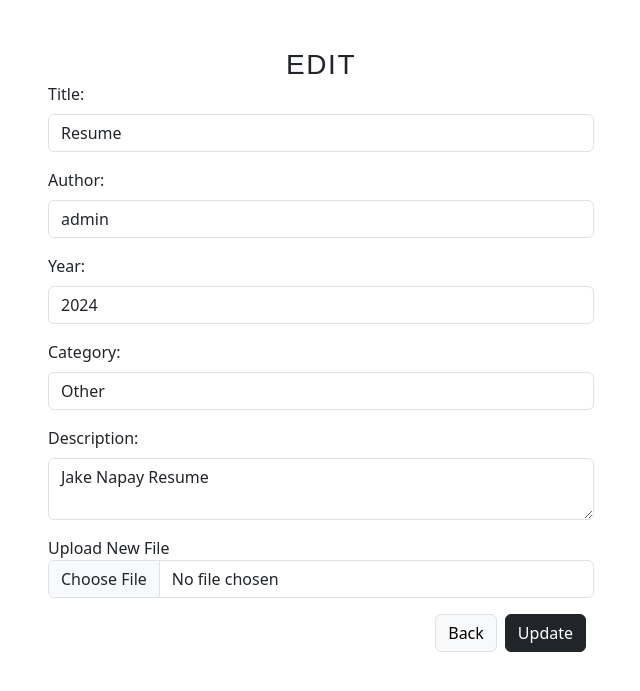
After one commit to jakenapay/File-Storage-System, a PHP site: page /editRecord.php?id=1 in a window 1280 px wide. The commit adds this page. Shown: the top 691 px of the page, without its empty margins (319-959 px from the left). Run offline with PHP 8.4, Linux system fonts and the light colour scheme; a user stored in the database is signed in; data comes from the database, SQL or seed files in the repository.

Commit message:
Updating record is working

```diff
--- /dev/null
+++ b/editRecord.php
@@ -0,0 +1,90 @@
+<?php
+// Include the database connection
+include_once 'process/database.inc.php'; // Adjust the path as necessary
+
+// Start the session
+session_start();
+
+// Initialize the database connection
+$database = new Database();
+$db = $database->getConnection();
+
+// Check if the ID is provided
+if (isset($_GET['id'])) {
+    $book_id = $_GET['id'];
+
+    // Prepare the SQL statement to fetch the record
+    $query = "SELECT * FROM books WHERE id = :book_id";
+    $stmt = $db->prepare($query);
+    $stmt->bindParam(':book_id', $book_id);
+    $stmt->execute();
+    $book = $stmt->fetch(PDO::FETCH_ASSOC);
+} else {
+    // Redirect if no ID is provided
+    header("Location: index.php");
+    exit();
+}
+?>
+
+<!DOCTYPE html>
+<html lang="en">
+
+<head>
+    <meta charset="UTF-8">
+    <meta name="viewport" content="width=device-width, initial-scale=1.0">
+    <title>Edit Book</title>
+    <!-- Bootstrap CSS -->
+    <link href="https://cdn.jsdelivr.net/npm/bootstrap@5.3.3/dist/css/bootstrap.min.css" rel="stylesheet" integrity="sha384-QWTKZyjpPEjISv5WaRU9OFeRpok6YctnYmDr5pNlyT2bRjXh0JMhjY6hW+ALEwIH" crossorigin="anonymous">
+</head>
+
+<body>
+
+    <div class="container mt-5">
+        <div class="row d-flex justify-content-center align-items-center">
+            <div class="col-12 col-md-10 col-lg-6">
+                <h3 class="mb-0 text-uppercase text-center" style="letter-spacing: .1rem;font-family:Arial, Helvetica, sans-serif">Edit</h3>
+                <form action="process/update_file.inc.php" method="POST" enctype="multipart/form-data">
+                    <input type="hidden" name="id" value="<?php echo htmlspecialchars($book['id']); ?>">
+
+                    <div class="mb-3">
+                        <label for="title" class="form-label">Title:</label>
+                        <input type="text" name="title" id="title" class="form-control" value="<?php echo htmlspecialchars($book['title']); ?>" required>
+                    </div>
+
+                    <div class="mb-3">
+                        <label for="author" class="form-label">Author:</label>
+                        <input type="text" name="author" id="author" class="form-control" value="<?php echo htmlspecialchars($book['author']); ?>" required>
+                    </div>
+
+                    <div class="mb-3">
+                        <label for="year" class="form-label">Year:</label>
+                        <input type="number" name="year" id="year" class="form-control" value="<?php echo htmlspecialchars($book['published_year']); ?>" required>
+                    </div>
+
+                    <div class="mb-3">
+                        <label for="category" class="form-label">Category:</label>
+                        <input type="text" name="category" id="category" class="form-control" value="<?php echo htmlspecialchars($book['category']); ?>" required>
+                    </div>
+
+                    <div class="mb-3">
+                        <label for="description" class="form-label">Description:</label>
+                        <textarea name="description" id="description" class="form-control" required><?php echo htmlspecialchars($book['description']); ?></textarea>
+                    </div>
+                    <div class="mb-3">
+                        <label for="file">Upload New File</label>
+                        <input type="file" name="file" class="form-control">
+                    </div>
+                    <div class="d-grid gap-2 d-md-flex justify-content-md-end">
+                        <a class="btn btn-light border" href="index.php" role="button">Back</a>
+                        <button class="btn btn-dark me-md-2" type="submit">Update</button>
+                    </div>
+                </form>
+            </div>
+        </div>
+    </div>
+
+    <!-- Bootstrap JS -->
+    <script src="https://cdn.jsdelivr.net/npm/bootstrap@5.3.3/dist/js/bootstrap.bundle.min.js" integrity="sha384-YvpcrYf0tY3lHB60NNkmXc5s9fDVZLESaAA55NDzOxhy9GkcIdslK1eN7N6jIeHz" crossorigin="anonymous"></script>
+</body>
+
+</html>
--- a/process/create_user.inc.php
+++ b/process/create_user.inc.php
@@ -37,12 +37,12 @@ if ($_SERVER['REQUEST_METHOD'] == 'POST') {
     if ($stmt->execute()) {
         echo '<script>
             alert("User registered successfully!");
-            window.location.href = "signup.php";
+            window.location.href = "../signup.php";
           </script>';
     } else {
         echo '<script>
             alert("Error: User registration failed.");
-            window.location.href = "signup.php";
+            window.location.href = "../signup.php";
           </script>';
     }
 }
```
Also changed, not shown: index.php (+14 -6 lines), process/update_file.inc.php (added, +99 -0 lines), 1 other file.
